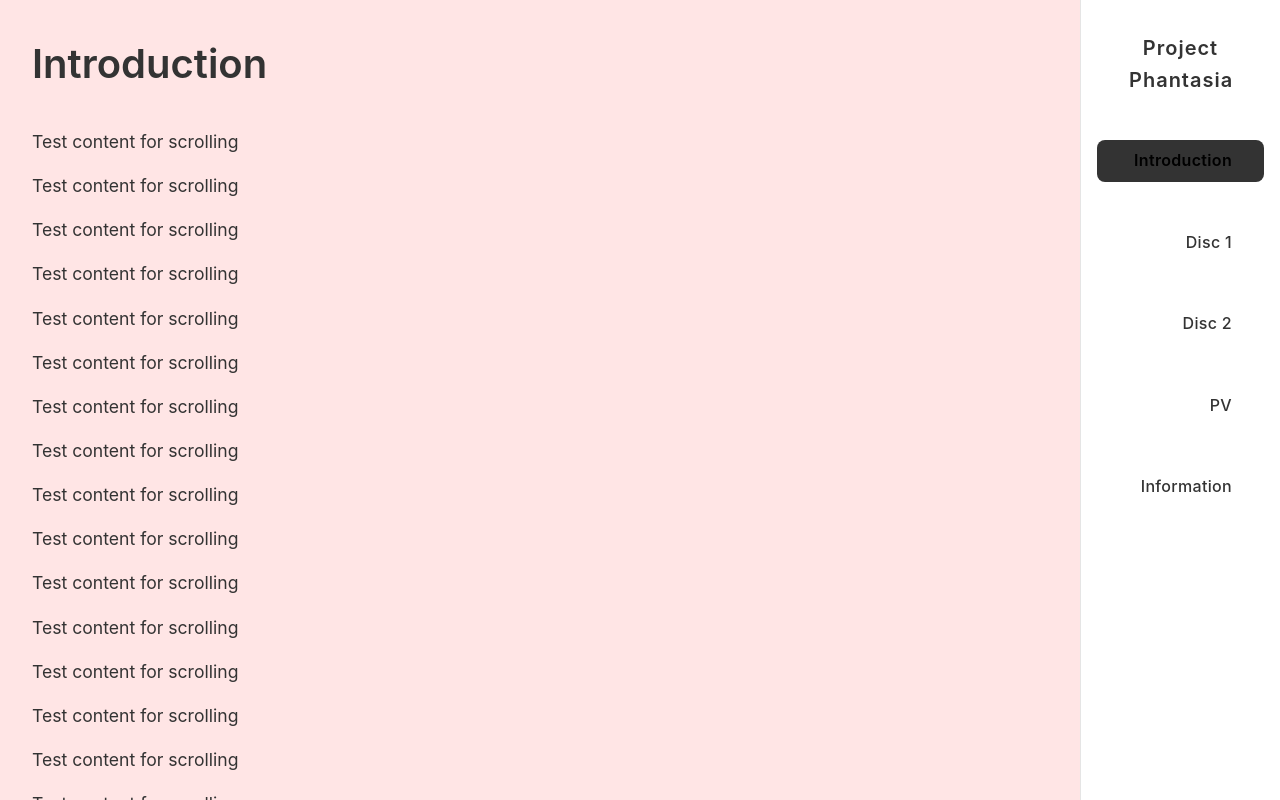
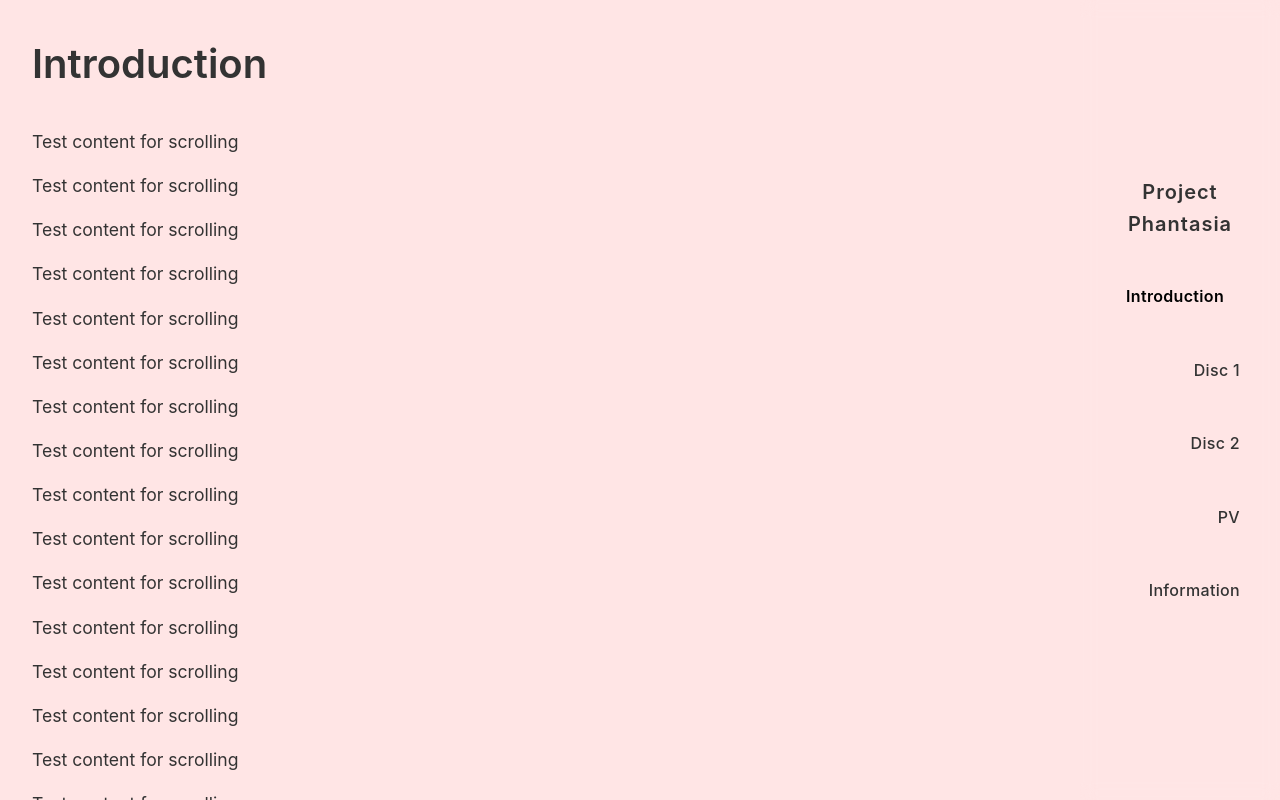
Before and after one commit to Deltaether/PrismaticCollections-SpiralFlip, an Angular app: page /introduction in a window 1280 px wide. Built offline with nearby package versions, Linux system fonts and the light colour scheme.

Commit message:
Enhance scrolling and navigation with smooth scroll and section detection

```diff
--- a/src/app/phantasia.component.html
+++ b/src/app/phantasia.component.html
@@ -40,6 +40,24 @@
     overflow: hidden;
   }
 
+  /* Scrollbar Styles */
+  ::-webkit-scrollbar {
+    width: 8px;
+    background: transparent;
+  }
+
+  ::-webkit-scrollbar-thumb {
+    background: rgba(255, 255, 255, 0.3);
+    border-radius: 4px;
+    backdrop-filter: blur(8px);
+    -webkit-backdrop-filter: blur(8px);
+    border: 1px solid rgba(255, 255, 255, 0.1);
+  }
+
+  ::-webkit-scrollbar-thumb:hover {
+    background: rgba(255, 255, 255, 0.5);
+  }
+
   h1 {
     font-size: 3.125rem;
     color: var(--gray-900);
@@ -60,9 +78,11 @@
   main {
     flex: 1;
     height: 100vh;
-    overflow-y: auto;
+    overflow-y: scroll;
     scroll-behavior: smooth;
-    padding-right: 200px; /* Account for nav width */
+    width: 100%;
+    scroll-snap-type: y proximity;
+    -webkit-overflow-scrolling: touch;
   }
 
   .angular-logo {
@@ -177,23 +197,25 @@
 
   .nav-bar {
     width: 200px;
-    height: 100%;
-    background: rgba(255, 255, 255, 0.9);
-    backdrop-filter: blur(8px);
-    border-left: 1px solid rgba(0, 0, 0, 0.1);
+    height: 100vh;
+    background: transparent;
     position: fixed;
     right: 0;
     top: 0;
-    padding: 2rem 1rem;
+    padding: 2rem 0.5rem;
     box-sizing: border-box;
     z-index: 1000;
+    pointer-events: none;
+    display: flex;
+    align-items: center;
   }
 
   .nav-content {
-    height: 100%;
+    height: auto;
     display: flex;
     flex-direction: column;
-    gap: 2rem;
+    gap: 1rem;
+    width: 100%;
   }
 
   .nav-logo {
@@ -201,6 +223,8 @@
     font-weight: 600;
     color: #333;
     text-align: center;
+    pointer-events: auto;
+    margin-bottom: 0.5rem;
   }
 
   .nav-links {
@@ -209,40 +233,47 @@
     margin: 0;
     display: flex;
     flex-direction: column;
-    gap: 1rem;
+    gap: 0.5rem;
   }
 
   .nav-links a {
     display: block;
-    padding: 0.5rem 1rem;
+    padding: 0.25rem 0;
     color: #666;
     text-decoration: none;
-    border-radius: 0.5rem;
-    transition: all 0.3s ease;
+    transition: transform 0.3s ease, color 0.3s ease;
     cursor: pointer;
+    text-align: right;
+    pointer-events: auto;
+    transform-origin: right center;
+    font-size: 0.9rem;
+    user-select: none;
   }
 
   .nav-links a:hover {
-    background: rgba(0, 0, 0, 0.05);
     color: #333;
   }
 
   .nav-links a.active {
-    background: #333;
-    color: #fff;
+    color: #000;
+    font-weight: 600;
+    transform: translateX(-1rem);
   }
 
   section {
     min-height: 100vh;
     width: 100%;
-    scroll-margin-top: 0;
+    scroll-snap-align: start;
+    scroll-snap-stop: always;
+    position: relative;
+    overflow: hidden;
   }
 </style>
 
 <!-- Main Container -->
 <div class="main-container">
   <!-- Main Content Area -->
-  <main>
+  <main #mainContent (wheel)="onWheel($event)">
     <section id="introduction">
       <app-introduction></app-introduction>
     </section>
--- a/src/app/phantasia.component.ts
+++ b/src/app/phantasia.component.ts
@@ -1,4 +1,4 @@
-import { Component, HostListener, ElementRef } from '@angular/core';
+import { Component, HostListener, ElementRef, ViewChild, AfterViewInit } from '@angular/core';
 import { CommonModule } from '@angular/common';
 import { IntroductionComponent } from './pages/introduction/introduction.component';
 import { DiscOneComponent } from './pages/disc-one/disc-one.component';
@@ -20,34 +20,83 @@ import { InformationComponent } from './pages/information/information.component'
   templateUrl: './phantasia.component.html',
   styleUrls: ['./phantasia.component.scss']
 })
-export class PhantasiaComponent {
+export class PhantasiaComponent implements AfterViewInit {
+  @ViewChild('mainContent') mainContent!: ElementRef;
+
   title = 'Project Phantasia';
   currentSection = 'introduction';
   sections = ['introduction', 'disc-1', 'disc-2', 'pv', 'information'];
+  isScrolling = false;
+  lastScrollTime = 0;
+  scrollCooldown = 800; // ms between scroll actions
 
   constructor(private elementRef: ElementRef) {}
 
+  ngAfterViewInit() {
+    // Initial section detection
+    this.detectCurrentSection();
+  }
+
   scrollTo(section: string) {
     const element = document.getElementById(section);
-    if (element) {
+    if (element && !this.isScrolling) {
+      this.isScrolling = true;
       element.scrollIntoView({ behavior: 'smooth' });
+      this.currentSection = section;
+      setTimeout(() => {
+        this.isScrolling = false;
+      }, this.scrollCooldown);
     }
   }
 
-  @HostListener('window:scroll', ['$event'])
-  onScroll() {
-    const mainElement = this.elementRef.nativeElement.querySelector('main');
+  onWheel(event: WheelEvent) {
+    event.preventDefault();
+
+    const now = Date.now();
+    if (this.isScrolling || now - this.lastScrollTime < this.scrollCooldown) {
+      return;
+    }
+
+    const direction = event.deltaY > 0 ? 1 : -1;
+    const currentIndex = this.sections.indexOf(this.currentSection);
+    const nextIndex = currentIndex + direction;
+
+    if (nextIndex >= 0 && nextIndex < this.sections.length) {
+      this.lastScrollTime = now;
+      this.scrollTo(this.sections[nextIndex]);
+    }
+  }
+
+  detectCurrentSection() {
+    const mainElement = this.mainContent?.nativeElement;
     if (!mainElement) return;
+
+    const viewportHeight = window.innerHeight;
+    let closestSection = this.currentSection;
+    let minDistance = Infinity;
 
     for (const section of this.sections) {
       const element = document.getElementById(section);
       if (!element) continue;
 
       const rect = element.getBoundingClientRect();
-      if (rect.top >= 0 && rect.top <= window.innerHeight / 2) {
-        this.currentSection = section;
-        break;
+      const distance = Math.abs(rect.top);
+
+      if (distance < minDistance) {
+        minDistance = distance;
+        closestSection = section;
       }
+    }
+
+    if (closestSection !== this.currentSection) {
+      this.currentSection = closestSection;
+    }
+  }
+
+  @HostListener('window:scroll', ['$event'])
+  onScroll() {
+    if (!this.isScrolling) {
+      this.detectCurrentSection();
     }
   }
 }
```
